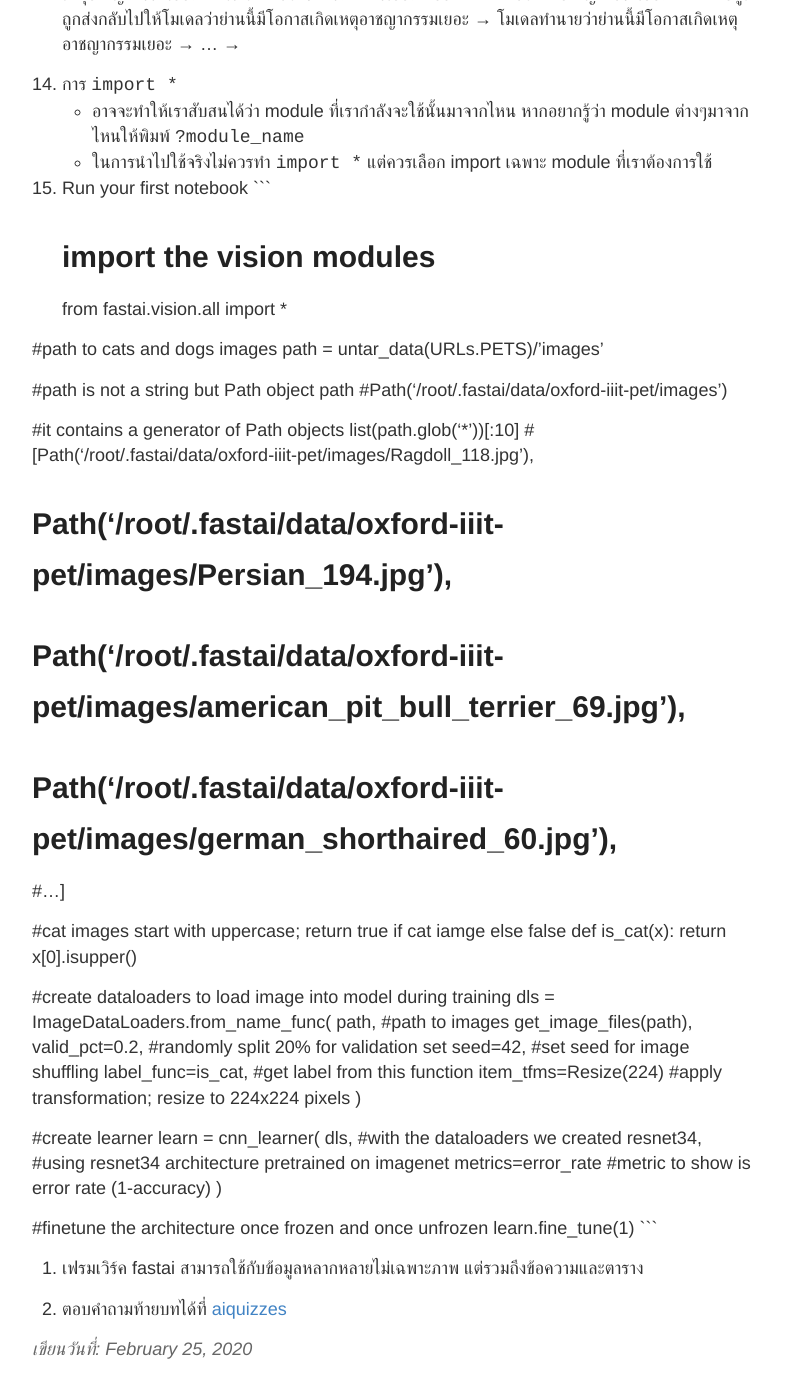
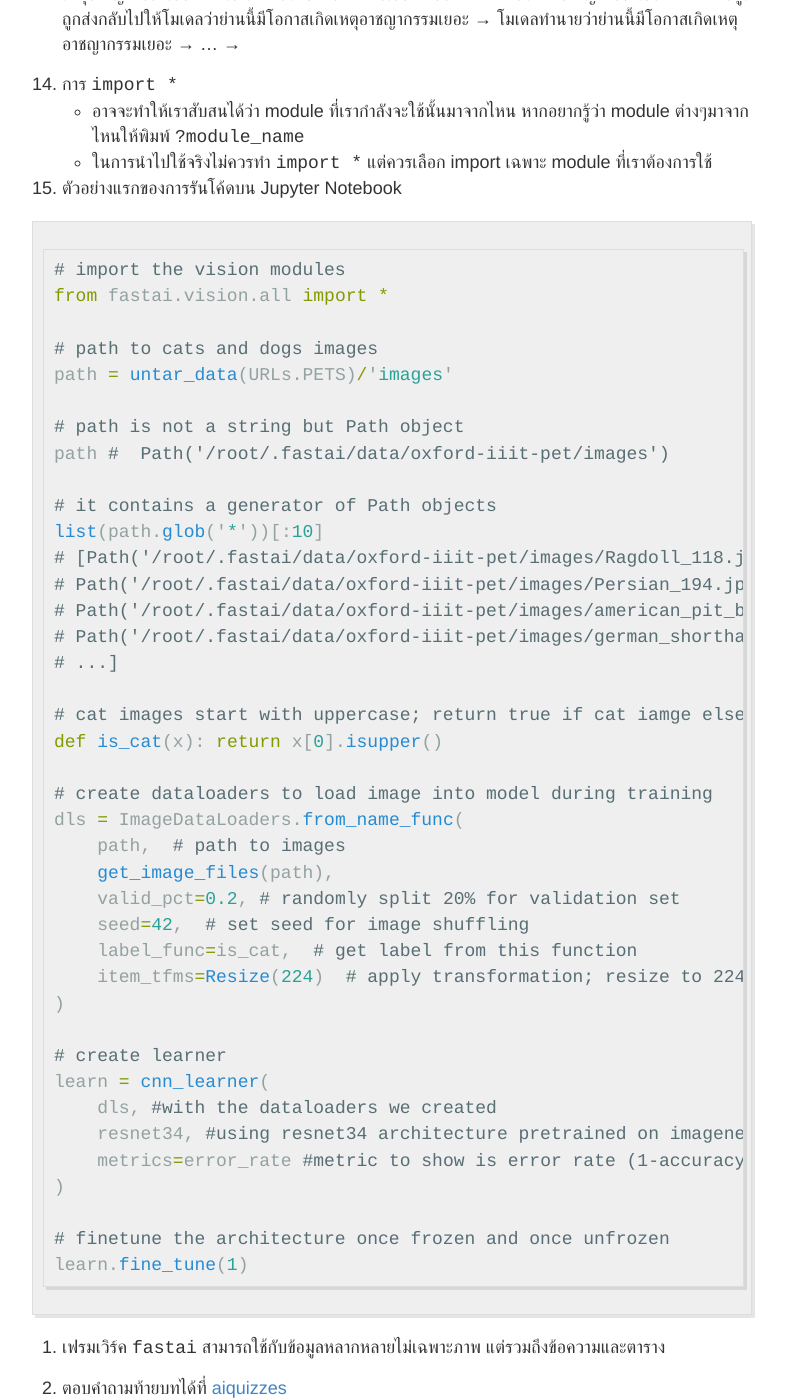
Before and after one commit to ai-builders/ai-builders.github.io, a Jekyll site: the page built from docs/_posts/2020-2-25-fastai-chapter01.md, in a window 1280 px wide and 1400 px high, scrolled down 1985 px. Shown: the whole window, without its empty margins (248-1034 px from the left). Built offline with Jekyll 4.4.1, drawn with Linux system fonts in a browser that asks for light colours; some of the changed text lies outside the part shown.

Commit message:
Format lesson 1 summary

````diff
--- a/docs/_posts/2020-2-25-fastai-chapter01.md
+++ b/docs/_posts/2020-2-25-fastai-chapter01.md
@@ -3,110 +3,112 @@
 title: สรุป course.fast.ai (part1 v4) คาบที่ 1
 ---
 
-ในคาบแรกของ fast.ai เราได้เรียนรู้ประวัติของ Deep Learning ซึ่งมีที่มาจากการพัฒนาของโมเดล Neural Networks เราได้เรียนรู้แอพพลิเคชั่นต่างๆของ Deep Learning ตั้งแต่ Computer Vision, Natural language processing และอื่นๆ
+ในคาบแรกของ fast.ai เราได้เรียนรู้ประวัติของ Deep Learning ซึ่งมีที่มาจากการพัฒนาของโมเดล Neural Networks เราได้เรียนรู้แอพพลิเคชั่นต่างๆของ Deep Learning ตั้งแต่ Computer Vision, Natural language processing และอื่นๆ โดยสรุปเนื้อหาในคาบแรกมีดังนี้
 
-1. เราจะใช้หนังสือ [fastai/fastbook](https://github.com/fastai/fastbook) เป็นหนังสือเรียนหลัง โค้ดใน notebook นั้นแจกจ่ายโดยลิขสิทธิ์ open source ส่วนหนังสือ [Deep Learning for Coders with fastai and PyTorch](https://www.oreilly.com/library/view/deep-learning-for/9781492045519/) พิมพ์โดยสำนักพิมพ์ O’Reilly เราสามารถหาซื้อเพื่อสนับสนุน fast.ai และสำนักพิมพ์ได้
+01. เราจะใช้หนังสือ [fastai/fastbook](https://github.com/fastai/fastbook) เป็นหนังสือเรียนหลัง โค้ดใน notebook นั้นแจกจ่ายโดยลิขสิทธิ์ open source ส่วนหนังสือ [Deep Learning for Coders with fastai and PyTorch](https://www.oreilly.com/library/view/deep-learning-for/9781492045519/) พิมพ์โดยสำนักพิมพ์ O’Reilly เราสามารถหาซื้อเพื่อสนับสนุน fast.ai และสำนักพิมพ์ได้
 
-2. การทำความเข้าใจและใช้งาน deep learning นั้น
-	- ใช้ความรู้คณิตศาสตร์เพียงระดับมัธยมปลาย; พีชคณิตเชิงเส้น, partial derivatives, chain rules, ความน่าจะเป็นและสถิติพื้นฐาน
-	- ไม่จำเป็นต้องใช้ข้อมูลขนาดใหญ่มากเสมอไป; เมื่อเรามี pretrained models จากชุดข้อมูลขนาดใหญ่ เช่น [ImageNet](http://www.image-net.org/) หรือ [Assorted Thai Texts](https://arxiv.org/abs/2101.09635) แม้แต่โจทย์ง่ายๆที่ไม่มี pretrained models เราก็สามารถแสดงให้เห็นได้ว่า [deep learning ทำได้ดีกว่า linear model ทั่วไป](https://github.com/cstorm125/sophia)
-	- และไม่จำเป็นต้องใช้คอมพิวเตอร์สุดแพงเพื่อให้ได้ผลที่ดีตามที่ต้องการ; ยกตัวอย่าง [thai2fit](https://github.com/cstorm125/thai2fit) และ [WangchanBERTa](https://medium.com/airesearch-in-th/wangchanberta-%E0%B9%82%E0%B8%A1%E0%B9%80%E0%B8%94%E0%B8%A5%E0%B8%9B%E0%B8%A3%E0%B8%B0%E0%B8%A1%E0%B8%A7%E0%B8%A5%E0%B8%9C%E0%B8%A5%E0%B8%A0%E0%B8%B2%E0%B8%A9%E0%B8%B2%E0%B9%84%E0%B8%97%E0%B8%A2%E0%B8%97%E0%B8%B5%E0%B9%88%E0%B9%83%E0%B8%AB%E0%B8%8D%E0%B9%88%E0%B9%81%E0%B8%A5%E0%B8%B0%E0%B8%81%E0%B9%89%E0%B8%B2%E0%B8%A7%E0%B8%AB%E0%B8%99%E0%B9%89%E0%B8%B2%E0%B8%97%E0%B8%B5%E0%B9%88%E0%B8%AA%E0%B8%B8%E0%B8%94%E0%B9%83%E0%B8%99%E0%B8%82%E0%B8%93%E0%B8%B0%E0%B8%99%E0%B8%B5%E0%B9%89-d920c27cd433)
+02. การทำความเข้าใจและใช้งาน deep learning นั้น
+  - ใช้ความรู้คณิตศาสตร์เพียงระดับมัธยมปลาย; พีชคณิตเชิงเส้น, partial derivatives, chain rules, ความน่าจะเป็นและสถิติพื้นฐาน
+  - ไม่จำเป็นต้องใช้ข้อมูลขนาดใหญ่มากเสมอไป; เมื่อเรามี pretrained models จากชุดข้อมูลขนาดใหญ่ เช่น [ImageNet](http://www.image-net.org/) หรือ [Assorted Thai Texts](https://arxiv.org/abs/2101.09635) แม้แต่โจทย์ง่ายๆที่ไม่มี pretrained models เราก็สามารถแสดงให้เห็นได้ว่า [deep learning ทำได้ดีกว่า linear model ทั่วไป](https://github.com/cstorm125/sophia)
+  - และไม่จำเป็นต้องใช้คอมพิวเตอร์สุดแพงเพื่อให้ได้ผลที่ดีตามที่ต้องการ; ยกตัวอย่าง [thai2fit](https://github.com/cstorm125/thai2fit) และ [WangchanBERTa](https://medium.com/airesearch-in-th/wangchanberta-%E0%B9%82%E0%B8%A1%E0%B9%80%E0%B8%94%E0%B8%A5%E0%B8%9B%E0%B8%A3%E0%B8%B0%E0%B8%A1%E0%B8%A7%E0%B8%A5%E0%B8%9C%E0%B8%A5%E0%B8%A0%E0%B8%B2%E0%B8%A9%E0%B8%B2%E0%B9%84%E0%B8%97%E0%B8%A2%E0%B8%97%E0%B8%B5%E0%B9%88%E0%B9%83%E0%B8%AB%E0%B8%8D%E0%B9%88%E0%B9%81%E0%B8%A5%E0%B8%B0%E0%B8%81%E0%B9%89%E0%B8%B2%E0%B8%A7%E0%B8%AB%E0%B8%99%E0%B9%89%E0%B8%B2%E0%B8%97%E0%B8%B5%E0%B9%88%E0%B8%AA%E0%B8%B8%E0%B8%94%E0%B9%83%E0%B8%99%E0%B8%82%E0%B8%93%E0%B8%B0%E0%B8%99%E0%B8%B5%E0%B9%89-d920c27cd433)
 
-3. เราใช้ deep learning ในการทำงานเฉพาะทางต่อไปนี้ได้ดีเทียบเท่าหรือดีกว่ามนุษย์
+03. เราใช้ deep learning ในการทำงานเฉพาะทางต่อไปนี้ได้ดีเทียบเท่าหรือดีกว่ามนุษย์
 
-4. AI Winter ครั้งที่ 1 เกิดขึ้นส่วนหนึ่งจากการที่ Marvin Minsky (รุ่นน้องโรงเรียนมัธยมของ Frank Rosenblatt ผู้สร้างเครื่องจำลอง neural network ชื่อ Perceptron เป็นคนแรก) แสดงให้เห็นว่า [neural network ขนาดเล็กไม่สามารถแก้ปัญหา XOR ได้](https://medium.com/@jayeshbahire/the-xor-problem-in-neural-networks-50006411840b)
+04. AI Winter ครั้งที่ 1 เกิดขึ้นส่วนหนึ่งจากการที่ Marvin Minsky (รุ่นน้องโรงเรียนมัธยมของ Frank Rosenblatt ผู้สร้างเครื่องจำลอง neural network ชื่อ Perceptron เป็นคนแรก) แสดงให้เห็นว่า [neural network ขนาดเล็กไม่สามารถแก้ปัญหา XOR ได้](https://medium.com/@jayeshbahire/the-xor-problem-in-neural-networks-50006411840b)
 
-5. ช่วงปี 1980s เริ่มมีแนวคิดว่าหากเราสร้าง neural network ที่มากชั้น-ขนาดใหญ่ขึ้นเรื่อยๆ เราจะ[สามารถประมาณ function อะไรก็ได้](https://en.wikipedia.org/wiki/Universal_approximation_theorem) แต่ปัญหาคือ neural network นั้นจะใหญ่และช้าเกินไปที่จะมีประโยชน์ด้วยทรัพยากรการคำนวณที่เรามีอยู่
+05. ช่วงปี 1980s เริ่มมีแนวคิดว่าหากเราสร้าง neural network ที่มากชั้น-ขนาดใหญ่ขึ้นเรื่อยๆ เราจะ[สามารถประมาณ function อะไรก็ได้](https://en.wikipedia.org/wiki/Universal_approximation_theorem) แต่ปัญหาคือ neural network นั้นจะใหญ่และช้าเกินไปที่จะมีประโยชน์ด้วยทรัพยากรการคำนวณที่เรามีอยู่
 
-6. ปรัชญาการเรียนของ fast.ai คือ
-	- สอนให้เล่นเกมทั้งเกมก่อน; สอนเล่นเบสบอลโดยการให้ไปเล่นเบสบอล ไม่ใช่อธิบายว่าสนามขนาดเท่าไหร่ หรือดูวิดีโอการแข่งไปเรื่อยๆ
-	- ทำให้เกมมีค่าที่จะเล่น; สอนว่าเบสบอลแพ้ชนะกันอย่างไร ชนะแล้วดีอย่างไร มีการนับแต้มอย่างจริงจัง
-	- ทำในสิ่งที่ยาก; เล่นไปสักพักแล้วต้องมาปรับปรุงวิธีการเล่นให้ดีขึ้น ปรับท่าตี-วิ่ง-ขว้าง
+06. ปรัชญาการเรียนของ fast.ai คือ
+  - สอนให้เล่นเกมทั้งเกมก่อน ยกตัวอย่างการสอนเล่นเบสบอลโดยการให้ไปเล่นเบสบอล ไม่ใช่อธิบายว่าสนามขนาดเท่าไหร่ หรือดูวิดีโอการแข่งไปเรื่อยๆ
+  - ทำให้เกมมีค่าที่จะเล่น; สอนว่าเบสบอลแพ้ชนะกันอย่างไร ชนะแล้วดีอย่างไร มีการนับแต้มอย่างจริงจัง
+  - ทำในสิ่งที่ยาก; เล่นไปสักพักแล้วต้องมาปรับปรุงวิธีการเล่นให้ดีขึ้น ปรับท่าตี-วิ่ง-ขว้าง
 
-7. Tech stack
-	- Python
-	- Pytorch
-	- Fast.ai; high-level API for Pytorch ใช้ได้ตั้งแต่ระดับ[ผู้เริ่มต้นไปจนถึงใช้งานจริงในอุตสาหกรรม](https://arxiv.org/abs/2002.04688)
+07. Tech Stack ที่เราจะใช้งาน
+  - Python
+  - Pytorch
+  - Fast.ai; high-level API for Pytorch ใช้ได้ตั้งแต่ระดับ[ผู้เริ่มต้นไปจนถึงใช้งานจริงในอุตสาหกรรม](https://arxiv.org/abs/2002.04688)
 
-8. [Jupyter notebook 101](https://github.com/fastai/fastbook/blob/master/clean/app_jupyter.ipynb)
+08. [Jupyter notebook 101](https://github.com/fastai/fastbook/blob/master/clean/app_jupyter.ipynb)
 
-9. วิธีการเรียนที่แนะนำ
-	- ฟัง lecture จาก course.fast.ai
-	- ลองทำตามด้วย notebook จาก notebook ใน [fastai/fastbook/clean](https://github.com/fastai/fastbook/clean)
-	- มีข้อสงสัยกลับไปดู notebook ใน [fastai/fastbook](https://github.com/fastai/fastbook)
-	- ตอบคำถามท้ายบท; ไม่ต้องถูกทุกข้อ ทำเพื่อเป็นการตรวจสอบตัวเองว่าเข้าใจไหม
-	- ลองทำใหม่ขึ้นเอง-นำไปใช้กับโครงงาน
+09. วิธีการเรียนที่แนะนำ
+  - ฟัง lecture จาก course.fast.ai
+  - ลองทำตามด้วย notebook จาก notebook ใน [fastai/fastbook/clean](https://github.com/fastai/fastbook/clean)
+  - มีข้อสงสัยกลับไปดู notebook ใน [fastai/fastbook](https://github.com/fastai/fastbook)
+  - ตอบคำถามท้ายบท; ไม่ต้องถูกทุกข้อ ทำเพื่อเป็นการตรวจสอบตัวเองว่าเข้าใจไหม
+  - ลองทำใหม่ขึ้นเอง-นำไปใช้กับโครงงาน
 
 10. Traditional programming vs machine learning
-	- Traditional programming: input → model → output
-	- Training machine learning: [input, weights] → model → output→ performance → update weights
-	- Using machine learning (inference): input → model → output
+  - Traditional programming: input → model → output
+  - Training machine learning: [input, weights] → model → output→ performance → update weights
+  - Using machine learning (inference): input → model → output
 
 11. Machine learning ทำงานอย่างไร
-	- [inputs, parameters] → architecture → [predictions, labels] → loss → update parameters
-	- Architecture; รูปร่างของโมเดล เช่น y = mx+c
-	- Parameters, weights; ค่าตัวแปรต่างๆของ architecture เช่น y = 2x+5; 2 และ 5 คือ parameter ของ architecture แบบ y=mx+c
-	- Inputs, independent variables, features; ตัวแปรต้น ค่าที่ใส่เข้าไปเพื่อให้ได้คำทำนายเกี่ยวกับตัวแปรตาม
-	- Predictions, outputs; คำทำนายของโมเดลเกี่ยวกับตัวแปรตาม
-	- Labels, dependent variables, targets; ค่าจริงของตัวแปรตาม
-	- Loss; ความแตกต่างระหว่างคำทำนายกับค่าจริงของตัวแปรตาม
-	- Update; การปรับเปลี่ยน parameters เพื่อให้ได้ค่า loss ที่น้อยลง หรือคำทำนายที่เหมือนกับค่าจริงของตัวแปรตามมากขึ้น
-	- Train; ทำซ้ำการ update ไปเรื่อยๆจนได้ parameters ที่ดีพอ
+  - [inputs, parameters] → architecture → [predictions, labels] → loss → update parameters
+  - Architecture; รูปร่างของโมเดล เช่น y = mx+c
+  - Parameters, weights; ค่าตัวแปรต่างๆของ architecture เช่น y = 2x+5; 2 และ 5 คือ parameter ของ architecture แบบ y=mx+c
+  - Inputs, independent variables, features; ตัวแปรต้น ค่าที่ใส่เข้าไปเพื่อให้ได้คำทำนายเกี่ยวกับตัวแปรตาม
+  - Predictions, outputs; คำทำนายของโมเดลเกี่ยวกับตัวแปรตาม
+  - Labels, dependent variables, targets; ค่าจริงของตัวแปรตาม
+  - Loss; ความแตกต่างระหว่างคำทำนายกับค่าจริงของตัวแปรตาม
+  - Update; การปรับเปลี่ยน parameters เพื่อให้ได้ค่า loss ที่น้อยลง หรือคำทำนายที่เหมือนกับค่าจริงของตัวแปรตามมากขึ้น
+  - Train; ทำซ้ำการ update ไปเรื่อยๆจนได้ parameters ที่ดีพอ
 
 12. ข้อจำกัดของ machine learning
-	- ต้องอาศัยการเรียนรู้จากข้อมูล
-	- เรียนรู้รูปแบบของข้อมูลได้จากข้อมูลที่ใช้เทรนเท่านั้น
-	- สร้างได้เฉพาะคำทำนาย ไม่สามารถตัดสินใจทำอะไรเองได้
-	- ต้องอาศัย label ที่โดยทั่วไปต้องสร้างโดย annotators ที่เป็นมนุษย์
+  - ต้องอาศัยการเรียนรู้จากข้อมูล
+  - เรียนรู้รูปแบบของข้อมูลได้จากข้อมูลที่ใช้เทรนเท่านั้น
+  - สร้างได้เฉพาะคำทำนาย ไม่สามารถตัดสินใจทำอะไรเองได้
+  - ต้องอาศัย label ที่โดยทั่วไปต้องสร้างโดย annotators ที่เป็นมนุษย์
 
 13. ข้อคำนึงถึงการใช้โมเดลกับ positive feedback loop; เราเชื่อโมเดลที่บอกว่าย่านใดย่านหนึ่งมีโอกาสเกิดเหตุอาชญากรรมเยอะ → เราส่งตำรวจไปประจำการเยอะ-บ่อยขึ้น → ตำรวจจับอาชญากรได้เยอะขึ้น → ข้อมูลถูกส่งกลับไปให้โมเดลว่าย่านนี้มีโอกาสเกิดเหตุอาชญากรรมเยอะ → โมเดลทำนายว่าย่านนี้มีโอกาสเกิดเหตุอาชญากรรมเยอะ → … →
 
 14. การ `import *`
-	- อาจจะทำให้เราสับสนได้ว่า module ที่เรากำลังจะใช้นั้นมาจากไหน หากอยากรู้ว่า module ต่างๆมาจากไหนให้พิมพ์ `?module_name`
-	- ในการนำไปใช้จริงไม่ควรทำ `import *` แต่ควรเลือก import เฉพาะ module ที่เราต้องการใช้
+  - อาจจะทำให้เราสับสนได้ว่า module ที่เรากำลังจะใช้นั้นมาจากไหน หากอยากรู้ว่า module ต่างๆมาจากไหนให้พิมพ์ `?module_name`
+  - ในการนำไปใช้จริงไม่ควรทำ `import *` แต่ควรเลือก import เฉพาะ module ที่เราต้องการใช้
 
-15. Run your first notebook
-```
+015. ตัวอย่างแรกของการรันโค้ดบน Jupyter Notebook
+
+``` py
 # import the vision modules
 from fastai.vision.all import *
 
-#path to cats and dogs images
+# path to cats and dogs images
 path = untar_data(URLs.PETS)/'images'
 
-#path is not a string but Path object
-path #Path('/root/.fastai/data/oxford-iiit-pet/images')
+# path is not a string but Path object
+path #  Path('/root/.fastai/data/oxford-iiit-pet/images')
 
-#it contains a generator of Path objects
+# it contains a generator of Path objects
 list(path.glob('*'))[:10]
-#[Path('/root/.fastai/data/oxford-iiit-pet/images/Ragdoll_118.jpg'),
+# [Path('/root/.fastai/data/oxford-iiit-pet/images/Ragdoll_118.jpg'),
 # Path('/root/.fastai/data/oxford-iiit-pet/images/Persian_194.jpg'),
 # Path('/root/.fastai/data/oxford-iiit-pet/images/american_pit_bull_terrier_69.jpg'),
 # Path('/root/.fastai/data/oxford-iiit-pet/images/german_shorthaired_60.jpg'),
-#...]
+# ...]
 
-#cat images start with uppercase; return true if cat iamge else false
+# cat images start with uppercase; return true if cat iamge else false
 def is_cat(x): return x[0].isupper()
 
-#create dataloaders to load image into model during training
+# create dataloaders to load image into model during training
 dls = ImageDataLoaders.from_name_func(
-    path, #path to images
+    path,  # path to images
     get_image_files(path),
-    valid_pct=0.2, #randomly split 20% for validation set
-    seed=42, #set seed for image shuffling
-    label_func=is_cat, #get label from this function
-    item_tfms=Resize(224) #apply transformation; resize to 224x224 pixels
-    )
+    valid_pct=0.2, # randomly split 20% for validation set
+    seed=42,  # set seed for image shuffling
+    label_func=is_cat,  # get label from this function
+    item_tfms=Resize(224)  # apply transformation; resize to 224x224 pixels
+)
 
-#create learner
+# create learner
 learn = cnn_learner(
-	dls, #with the dataloaders we created
-	resnet34, #using resnet34 architecture pretrained on imagenet
-	metrics=error_rate #metric to show is error rate (1-accuracy)
-	)
+    dls, #with the dataloaders we created
+    resnet34, #using resnet34 architecture pretrained on imagenet
+    metrics=error_rate #metric to show is error rate (1-accuracy)
+)
 
-#finetune the architecture once frozen and once unfrozen
+# finetune the architecture once frozen and once unfrozen
 learn.fine_tune(1)
 ```
-16. เฟรมเวิร์ค fastai สามารถใช้กับข้อมูลหลากหลายไม่เฉพาะภาพ แต่รวมถึงข้อความและตาราง
+
+16. เฟรมเวิร์ค `fastai` สามารถใช้กับข้อมูลหลากหลายไม่เฉพาะภาพ แต่รวมถึงข้อความและตาราง
 
 17. ตอบคำถามท้ายบทได้ที่ [aiquizzes](https://aiquizzes.com/howto)
````
